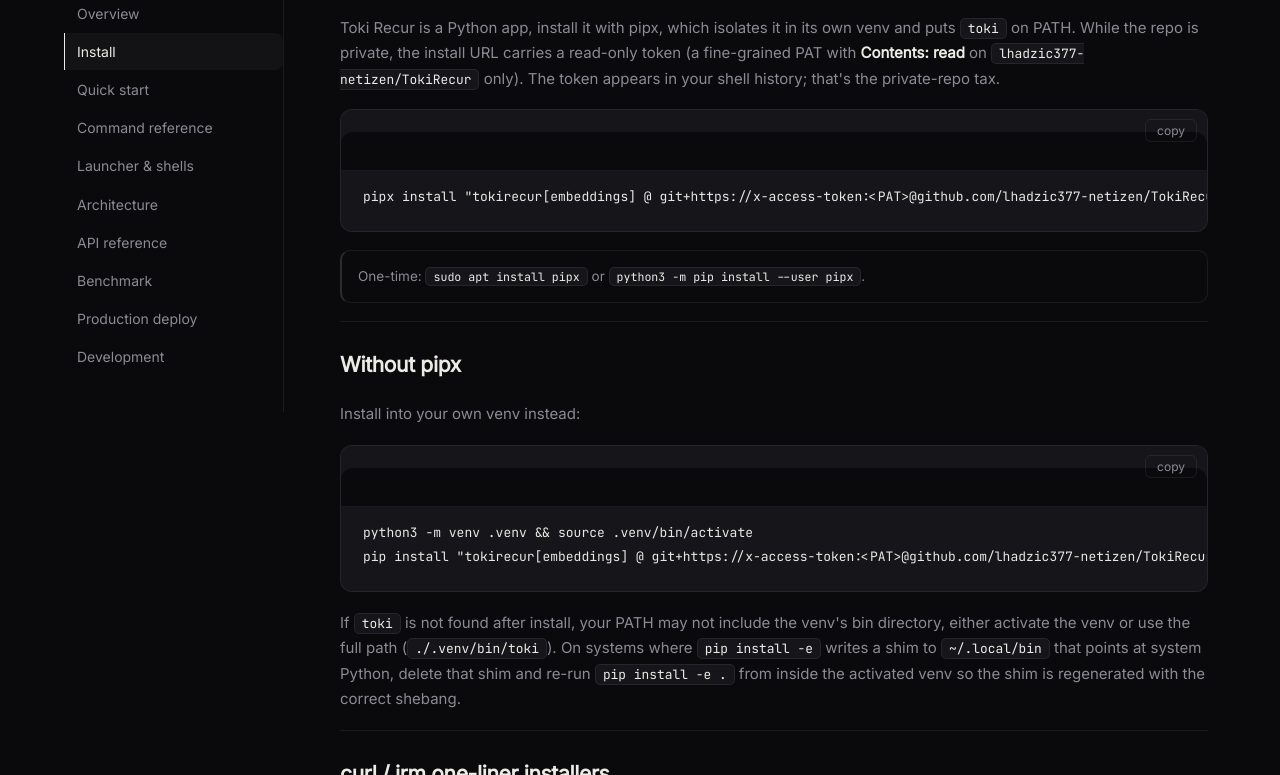
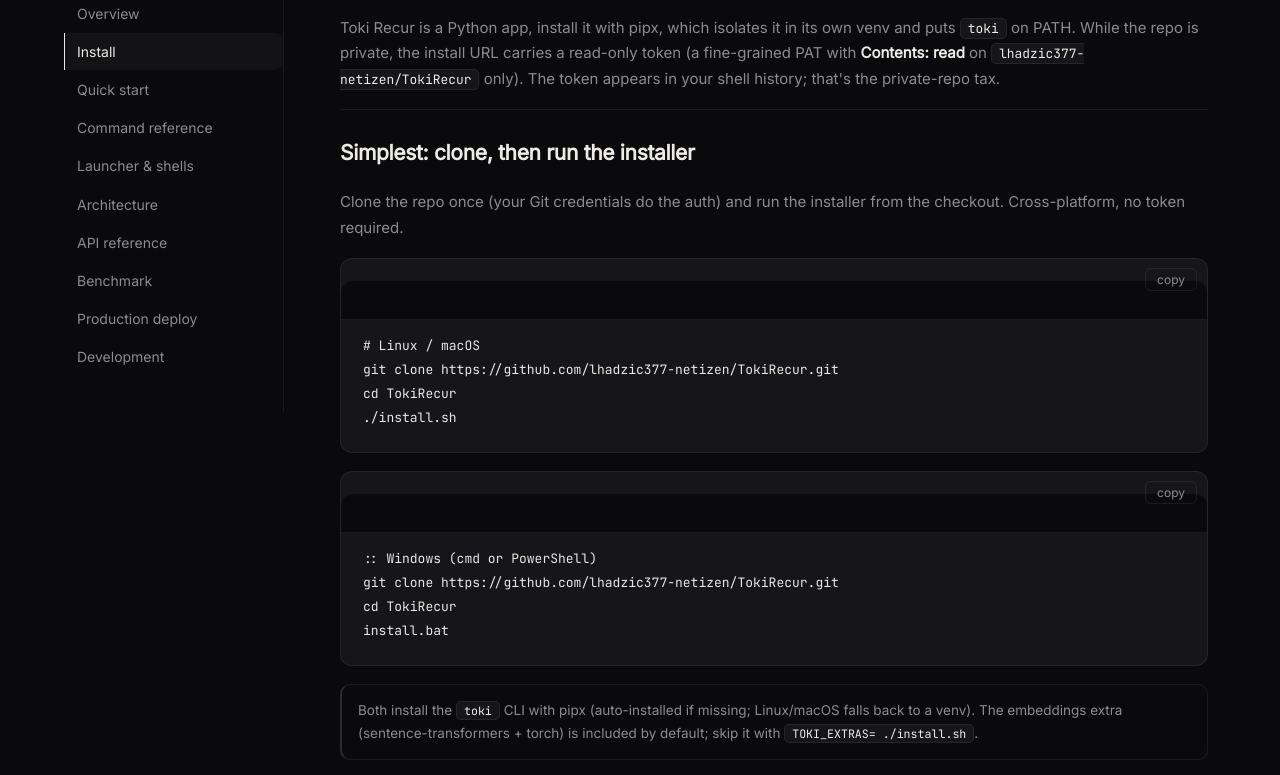
Before and after one commit to lhadzic377-netizen/TokiRecur, a plain HTML site: page site/docs/install.html in a window 1280 px wide. Shown: the part 154-929 px from the top of the page. Drawn offline with Linux system fonts and the light colour scheme.

Commit message:
installers: clone-and-run install.sh / install.bat, cross-platform, no token needed
- install.sh (Linux/macOS): pipx install from the local checkout (venv
  fallback); optional TOKI_EXTRAS to skip embeddings/torch
- install.bat (Windows): pipx auto-install + pipx install from checkout
- Both verified: pipx branch and venv branch tested locally (toki 0.2.0)
- README + install docs lead with the clone->install flow

```diff
--- a/site/docs/install.html
+++ b/site/docs/install.html
@@ -43,6 +43,22 @@
 
     <p class="reveal">Toki Recur is a Python app, install it with pipx, which isolates it in its own venv and puts <code>toki</code> on PATH. While the repo is private, the install URL carries a read-only token (a fine-grained PAT with <strong>Contents: read</strong> on <code>lhadzic377-netizen/TokiRecur</code> only). The token appears in your shell history; that's the private-repo tax.</p>
 
+    <h2>Simplest: clone, then run the installer</h2>
+    <p>Clone the repo once (your Git credentials do the auth) and run the
+    installer from the checkout. Cross-platform, no token required.</p>
+    <pre><code># Linux / macOS
+git clone https://github.com/lhadzic377-netizen/TokiRecur.git
+cd TokiRecur
+./install.sh</code></pre>
+    <pre><code>:: Windows (cmd or PowerShell)
+git clone https://github.com/lhadzic377-netizen/TokiRecur.git
+cd TokiRecur
+install.bat</code></pre>
+    <p class="note">Both install the <code>toki</code> CLI with pipx (auto-installed if missing; Linux/macOS falls back to a venv). The embeddings extra
+    (sentence-transformers + torch) is included by default; skip it with
+    <code>TOKI_EXTRAS= ./install.sh</code>.</p>
+
+    <h2>Direct pipx install</h2>
     <pre><code>pipx install "tokirecur[embeddings] @ git+https://x-access-token:&lt;PAT&gt;@github.com/lhadzic377-netizen/TokiRecur.git"</code></pre>
 
     <p class="note">One-time: <code>sudo apt install pipx</code> or <code>python3 -m pip install --user pipx</code>.</p>
```
Also changed, not shown: 3 other files.
